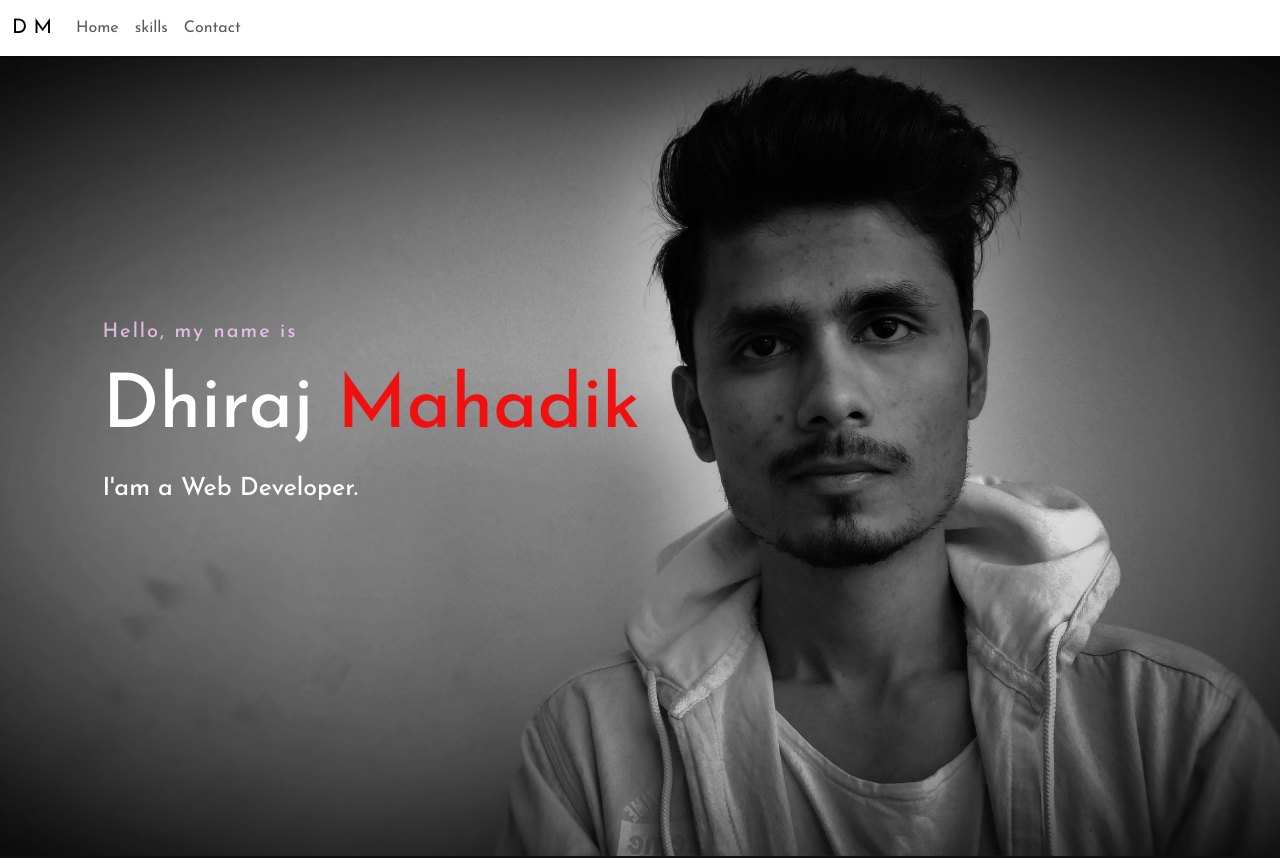
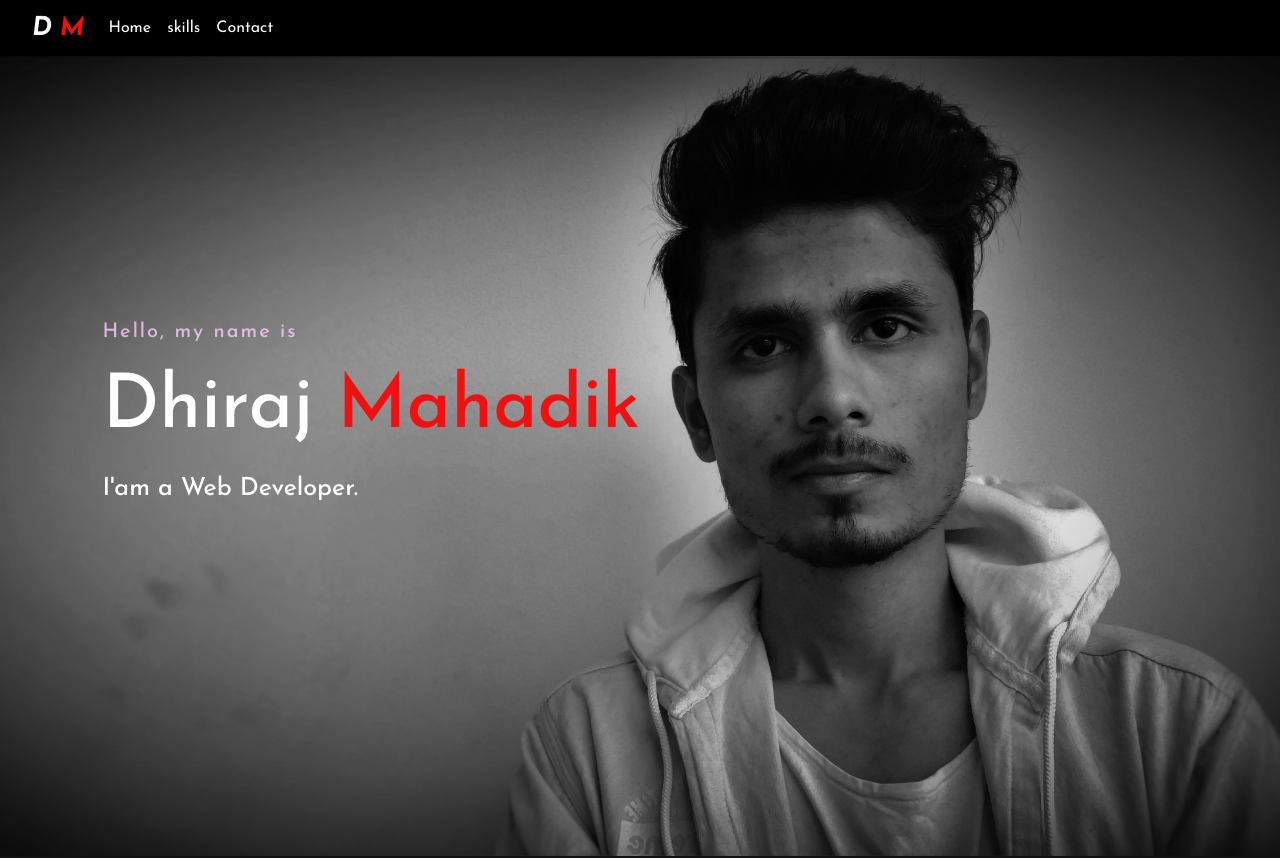
Before and after one commit to DhirajMahadik/MyWeb_, a React (Create React App) app: page / in a window 1280 px wide. Shown: the top 858 px of the page. Built offline with nearby package versions, Linux system fonts and the light colour scheme.

Commit message:
navbar working fine

```diff
--- a/public/index.html
+++ b/public/index.html
@@ -25,8 +25,6 @@
       Learn how to configure a non-root public URL by running `npm run build`.
     -->
   <!-- bootstrap css -->
-  <link href="https://cdn.jsdelivr.net/npm/bootstrap@5.1.3/dist/css/bootstrap.min.css" rel="stylesheet"
-    integrity="sha384-1BmE4kWBq78iYhFldvKuhfTAU6auU8tT94WrHftjDbrCEXSU1oBoqyl2QvZ6jIW3" crossorigin="anonymous">
   <link rel="preconnect" href="https://fonts.gstatic.com">
   <link
     href="https://fonts.googleapis.com/css2?family=Josefin+Sans:ital,wght@0,100;0,200;0,300;0,400;0,500;0,600;0,700;1,100;1,200;1,300;1,400;1,500;1,600;1,700&display=swap"
@@ -52,9 +50,7 @@
       To create a production bundle, use `npm run build` or `yarn build`.
     -->
   <!-- bootstrap javaScript-->
-  <script src="https://cdn.jsdelivr.net/npm/bootstrap@5.1.3/dist/js/bootstrap.bundle.min.js"
-    integrity="sha384-ka7Sk0Gln4gmtz2MlQnikT1wXgYsOg+OMhuP+IlRH9sENBO0LRn5q+8nbTov4+1p"
-    crossorigin="anonymous"></script>
+
     <script src=" https://smtpjs.com/v3/smtp.js"></script>
 </body>
 
--- a/src/App.js
+++ b/src/App.js
@@ -1,5 +1,3 @@
-
-import './App.css';
 import '../node_modules/bootstrap/dist/css/bootstrap.css'
 import '../node_modules/bootstrap/dist/js/bootstrap.bundle'
 import Home from './Components/Home';
--- a/src/Components/Navbar.js
+++ b/src/Components/Navbar.js
@@ -3,36 +3,6 @@
 import styled from 'styled-components'
 
 export default function Navbar(props) {
-
-  const Header = styled.nav`
-
-  /* nav{
-    background-color: black;
-
-    .navbar-brand{
-      color: #fff;
-      font-weight: 800;
-      font-style: italic;
-      margin-left: 20px;
-      font-size: 26px;
-      padding: 0;
-
-      span{
-        color: #f20f0f ;
-      }
-    }
-
-
-
-
-      .nav-link{
-        color: #fff;
-      }
-
-
-  } */
-
-  `;
 
   return (
     <Header>
@@ -63,3 +33,30 @@
 
   )
 }
+
+
+const Header = styled.header`
+
+  nav{
+    background-color: black;
+
+    .navbar-brand{
+      color: #fff;
+      font-weight: 800;
+      font-style: italic;
+      margin-left: 20px;
+      font-size: 26px;
+      padding: 0;
+
+      span{
+        color: #f20f0f ;
+      }
+    }
+      .nav-link{
+        color: #fff;
+      }
+
+
+  }
+
+  `;
```
Also changed, not shown: 1 other file (tests, documents, lock files or other folders).
